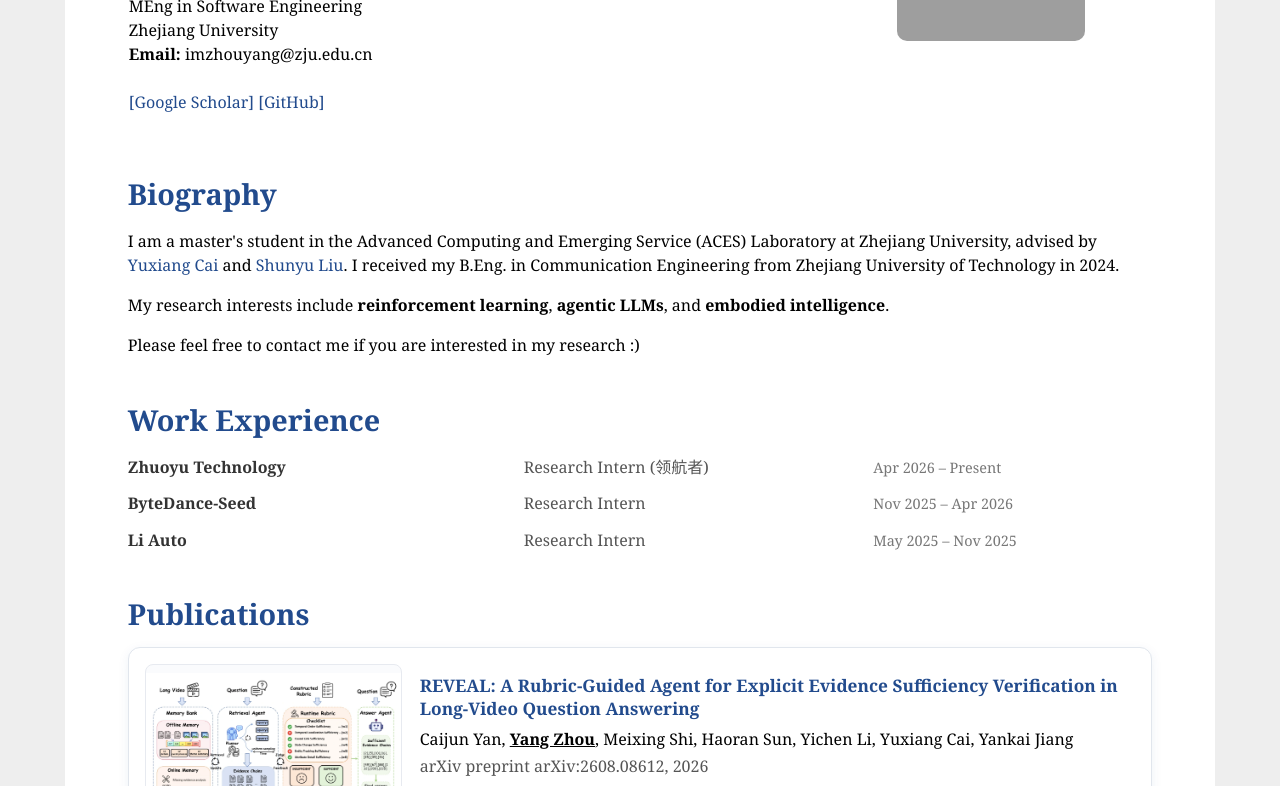
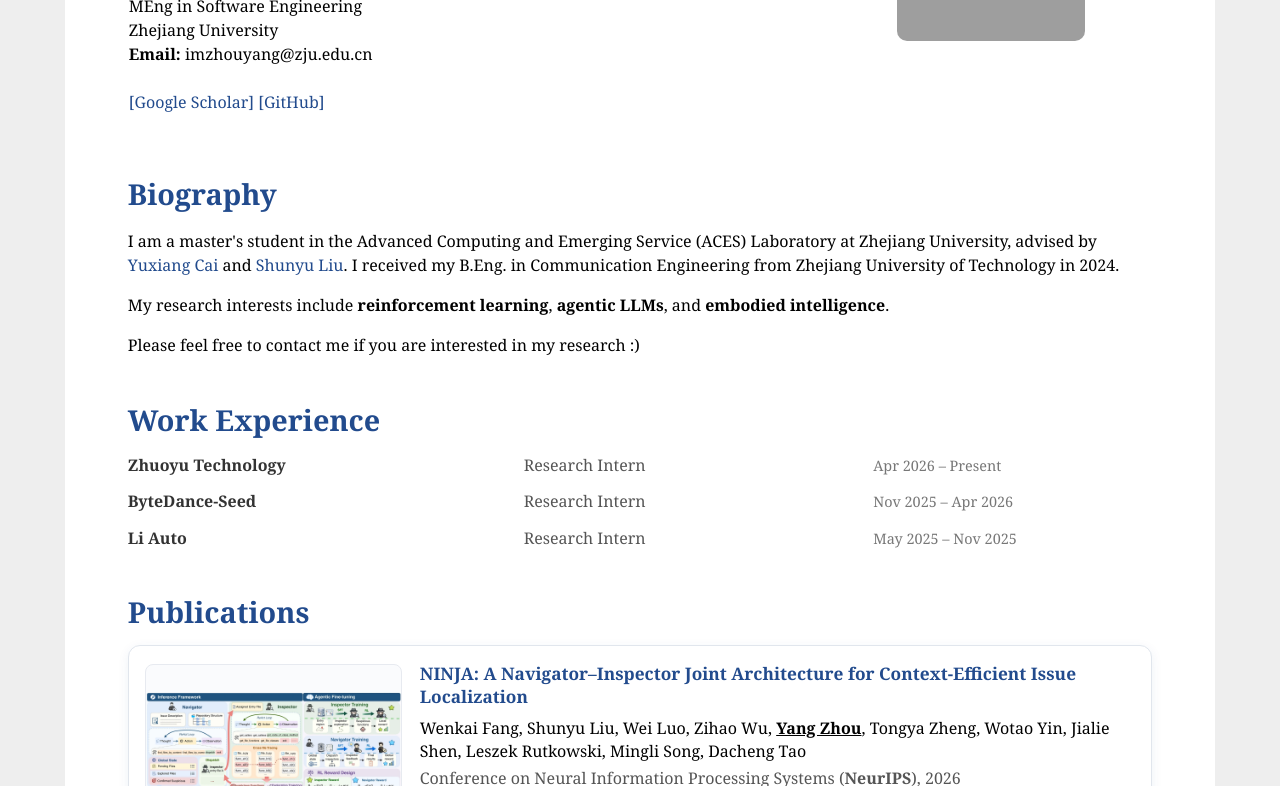
Before and after one commit to IANNXANG/IANNXANG.github.io, a plain HTML site: page index.html in a window 1280 px wide. Shown: the part 166-952 px from the top of the page. Drawn offline with Linux system fonts and the light colour scheme; grey boxes are pictures that could not be loaded.

Commit message:
Add NINJA publication and update internship title

```diff
--- a/index.html
+++ b/index.html
@@ -275,7 +275,7 @@ Please feel free to contact me if you are interested in my research :)
     <li class="experience-item">
         <div class="experience-row">
             <span class="experience-company">Zhuoyu Technology</span>
-            <span class="experience-role">Research Intern (领航者)</span>
+            <span class="experience-role">Research Intern</span>
             <span class="experience-time">Apr 2026 &ndash; Present</span>
         </div>
     </li>
--- a/publications.js
+++ b/publications.js
@@ -1,4 +1,12 @@
 const publications = [
+    {
+        title: "NINJA: A Navigator–Inspector Joint Architecture for Context-Efficient Issue Localization",
+        authors: "Wenkai Fang, Shunyu Liu, Wei Luo, Zihao Wu, Yang Zhou, Tongya Zheng, Wotao Yin, Jialie Shen, Leszek Rutkowski, Mingli Song, Dacheng Tao",
+        venue: "Conference on Neural Information Processing Systems (<strong>NeurIPS</strong>), 2026",
+        arxiv: "https://arxiv.org/abs/2611.10027",
+        code: "https://github.com/wantbook-book/NINJA",
+        image: "assets/publications/ninja.webp"
+    },
     {
         title: "REVEAL: A Rubric-Guided Agent for Explicit Evidence Sufficiency Verification in Long-Video Question Answering",
         authors: "Caijun Yan, Yang Zhou, Meixing Shi, Haoran Sun, Yichen Li, Yuxiang Cai, Yankai Jiang",
```
Also changed, not shown: assets/publications/ninja.webp (added).
